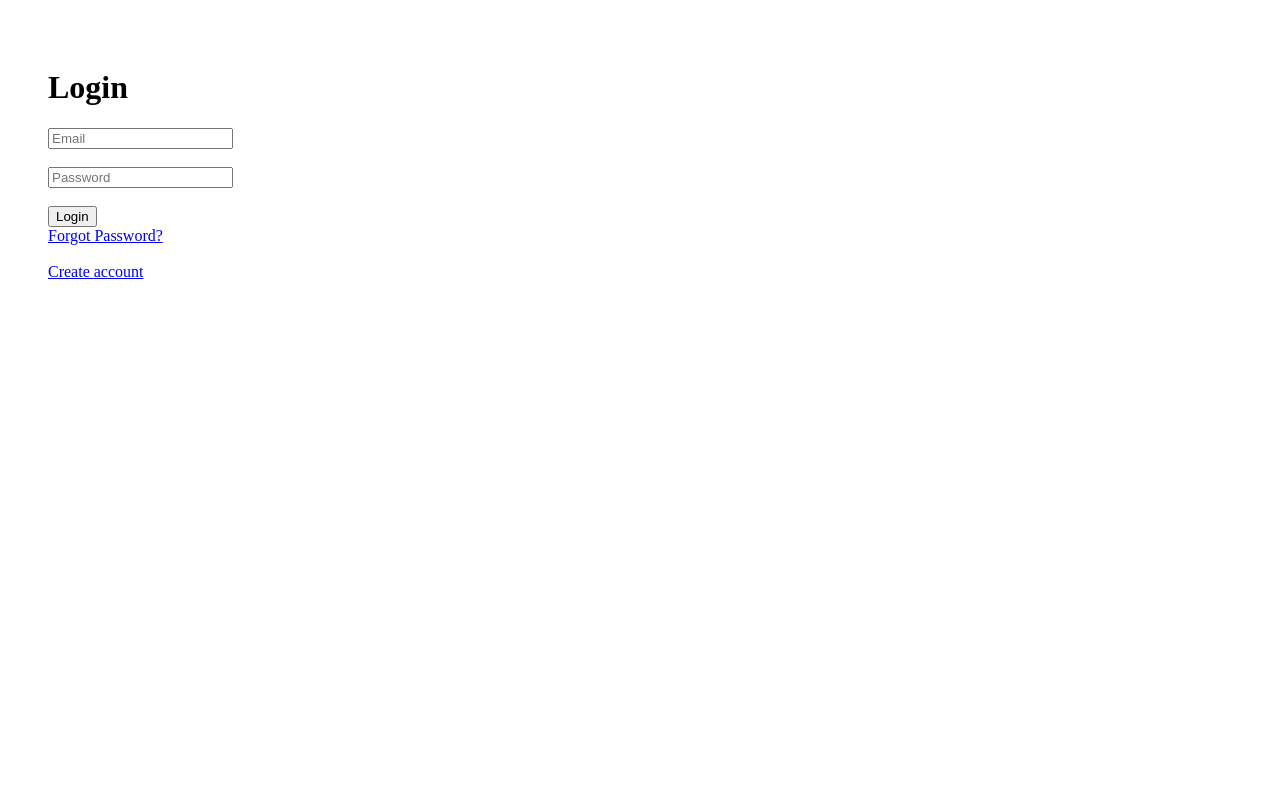
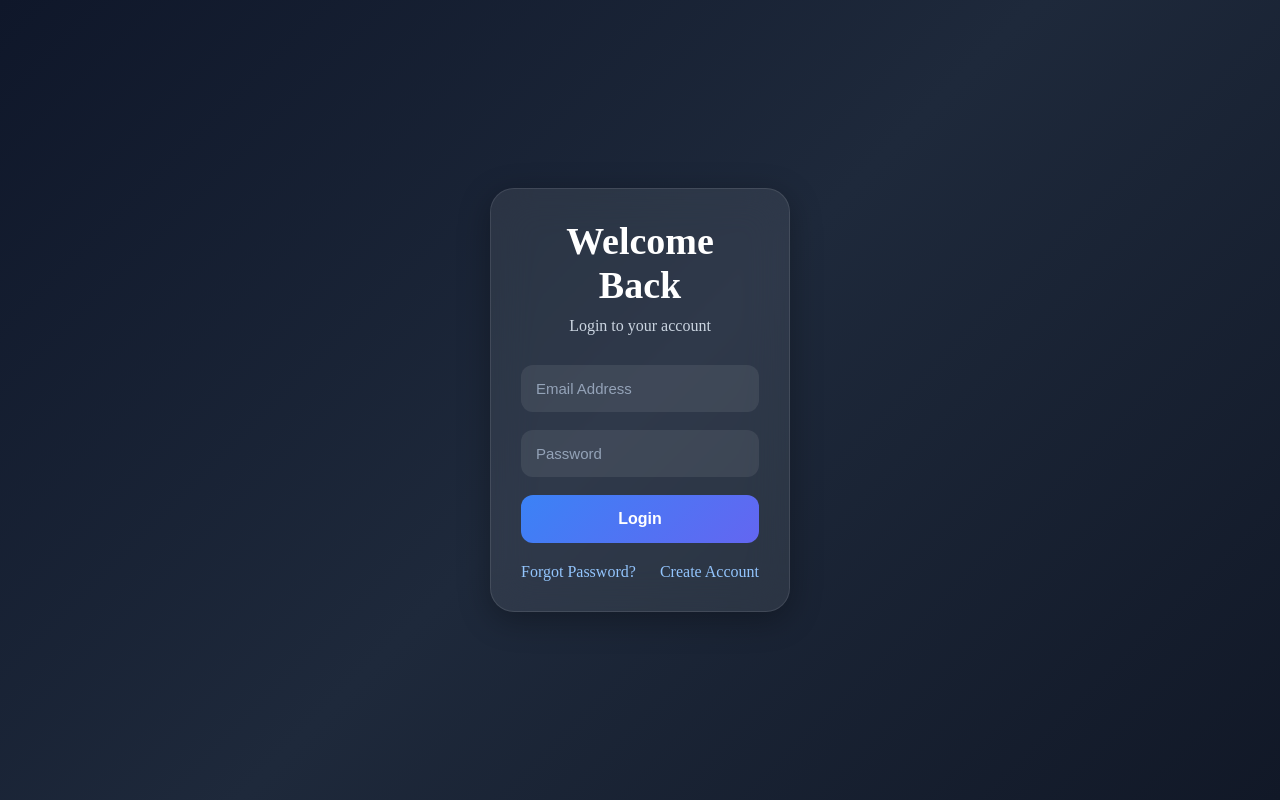
Before and after one commit to Jayachaithanyaram/mern-auth-system, a React app in the folder frontend/: page /login in a window 1280 px wide. Built offline with nearby package versions, Linux system fonts and the light colour scheme; the HTML template or start-up script is replaced by a standard one.

Commit message:
Redesigned login page UI

```diff
--- a/frontend/src/pages/Login.jsx
+++ b/frontend/src/pages/Login.jsx
@@ -1,6 +1,7 @@
 import { useState } from "react";
 import axios from "axios";
 import { useNavigate, Link } from "react-router-dom";
+import "../styles/Login.css";
 
 function Login() {
   const navigate = useNavigate();
@@ -46,41 +47,59 @@ function Login() {
   };
 
   return (
-    <div style={{ padding: "40px" }}>
-      <h1>Login</h1>
+  <div className="login-page">
+    <div className="login-card">
+
+      <h1 className="login-title">
+        Welcome Back
+      </h1>
+
+      <p className="login-subtitle">
+        Login to your account
+      </p>
 
       <form onSubmit={handleSubmit}>
+
         <input
           type="email"
           name="email"
-          placeholder="Email"
+          placeholder="Email Address"
           onChange={handleChange}
+          className="login-input"
         />
-
-        <br /><br />
 
         <input
           type="password"
           name="password"
           placeholder="Password"
           onChange={handleChange}
+          className="login-input"
         />
 
-        <br /><br />
+        <button
+          type="submit"
+          className="login-btn"
+        >
+          Login
+        </button>
 
-        <button type="submit">Login</button>
-        <br />
-
-        <a href="/forgot-password">
-          Forgot Password?
-        </a>
       </form>
 
-      <br />
+      <div className="login-links">
 
-      <Link to="/">Create account</Link>
+        <Link to="/forgot-password">
+          Forgot Password?
+        </Link>
+
+        <Link to="/">
+          Create Account
+        </Link>
+
+      </div>
+
     </div>
-  );
+  </div>
+);
 }
 
 export default Login;
--- /dev/null
+++ b/frontend/src/styles/Login.css
@@ -0,0 +1,129 @@
+*{
+  margin:0;
+  padding:0;
+  box-sizing:border-box;
+}
+
+.login-page{
+  min-height:100vh;
+
+  display:flex;
+  justify-content:center;
+  align-items:center;
+
+  background:
+  linear-gradient(
+    135deg,
+    #0f172a,
+    #1e293b,
+    #111827
+  );
+}
+
+.login-card{
+
+  width:300px;
+
+  padding:30px;
+
+  border-radius:24px;
+
+  background:rgba(255,255,255,0.08);
+
+  backdrop-filter:blur(20px);
+
+  border:1px solid rgba(255,255,255,0.1);
+
+  box-shadow:
+  0 8px 32px rgba(0,0,0,0.3);
+}
+
+.login-title{
+  text-align:center;
+  color:white;
+  font-size:38px;
+  margin-bottom:10px;
+}
+
+.login-subtitle{
+  text-align:center;
+  color:#cbd5e1;
+  margin-bottom:30px;
+}
+
+.login-input{
+
+  width:100%;
+
+  padding:15px;
+
+  margin-bottom:18px;
+
+  border:none;
+
+  border-radius:12px;
+
+  background:rgba(255,255,255,0.08);
+
+  color:white;
+
+  outline:none;
+
+  font-size:15px;
+}
+
+.login-input::placeholder{
+  color:#94a3b8;
+}
+
+.login-input:focus{
+  border:1px solid #60a5fa;
+
+  box-shadow:
+  0 0 15px rgba(96,165,250,.4);
+}
+
+.login-btn{
+
+  width:100%;
+
+  padding:15px;
+
+  border:none;
+
+  border-radius:12px;
+
+  cursor:pointer;
+
+  font-size:16px;
+  font-weight:600;
+
+  color:white;
+
+  background:
+  linear-gradient(
+    135deg,
+    #3b82f6,
+    #6366f1
+  );
+
+  transition:.3s;
+}
+
+.login-btn:hover{
+  transform:translateY(-2px);
+}
+
+.login-links{
+
+  margin-top:20px;
+
+  display:flex;
+
+  justify-content:space-between;
+}
+
+.login-links a{
+  color:#93c5fd;
+  text-decoration:none;
+}
```
